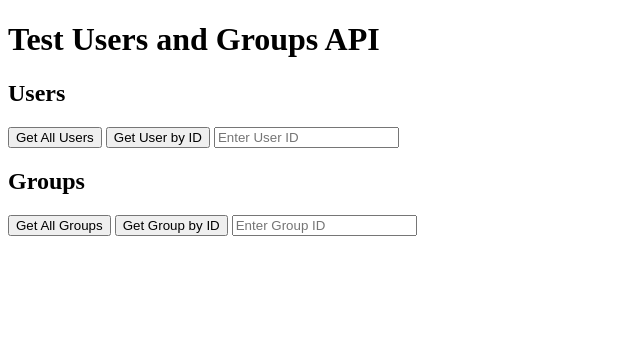
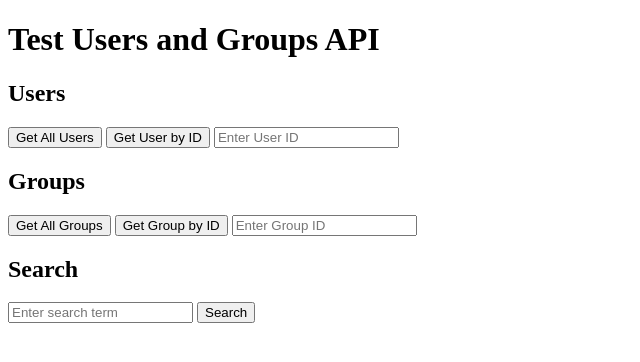
Before and after one commit to baherjr/DEPI_SOCIAL_PROJECT, a Django app: page / in a window 1280 px wide. Shown: the top 362 px of the page, without its empty margins (0-640 px from the left). Run offline with Django 4.2, Linux system fonts and the light colour scheme.

Commit message:
search..

```diff
--- a/linkee/accounts/templates/accounts/index.html
+++ b/linkee/accounts/templates/accounts/index.html
@@ -57,5 +57,22 @@
                 .catch(error => console.error('Error:', error));
         }
     </script>
+    <div>
+    <h2>Search</h2>
+    <input type="text" id="searchQuery" placeholder="Enter search term">
+    <button onclick="search()">Search</button>
+    <pre id="searchOutput"></pre>
+</div>
+
+<script>
+    function search() {
+        const query = document.getElementById('searchQuery').value;
+        fetch(apiBase + 'search/?q=' + query)
+            .then(response => response.json())
+            .then(data => document.getElementById('searchOutput').innerText = JSON.stringify(data, null, 2))
+            .catch(error => console.error('Error:', error));
+    }
+</script>
+
 </body>
 </html>
--- a/linkee/accounts/urls.py
+++ b/linkee/accounts/urls.py
@@ -1,5 +1,5 @@
 from django.urls import path
-from .views import UserListView, UserDetailView, GroupListView, GroupDetailView,index
+from .views import UserListView, UserDetailView, GroupListView, GroupDetailView,index, SearchView
 
 urlpatterns = [
     path('users/', UserListView.as_view(), name='user-list'),
@@ -7,4 +7,5 @@ urlpatterns = [
     path('groups/', GroupListView.as_view(), name='group-list'),
     path('groups/<int:pk>/', GroupDetailView.as_view(), name='group-detail'),
     path('', index, name='index'),
+    path('search/', SearchView.as_view(), name='search'),
 ]
--- a/linkee/accounts/views.py
+++ b/linkee/accounts/views.py
@@ -4,6 +4,7 @@ from django.views import View
 from django.core import serializers
 from django.forms.models import model_to_dict
 from django.shortcuts import render
+from django.db.models import Q
 
 
 def index(request):
@@ -36,3 +37,28 @@ class GroupDetailView(View):
             return JsonResponse(model_to_dict(group))
         except Group.DoesNotExist:
             return HttpResponse(status=404)
+
+class SearchView(View):
+    def get(self, request):
+        query = request.GET.get('q', '')
+
+        # Search in users
+        user_results = User.objects.filter(
+            Q(username__icontains=query) |
+            Q(email__icontains=query) |
+            Q(first_name__icontains=query) |
+            Q(last_name__icontains=query)
+        ).values('id', 'username', 'email', 'first_name', 'last_name')
+
+        # Search in groups
+        group_results = Group.objects.filter(
+            Q(name__icontains=query)
+        ).values('id', 'name')
+
+        # Combine results
+        results = {
+            'users': list(user_results),
+            'groups': list(group_results)
+        }
+
+        return JsonResponse(results)
```
